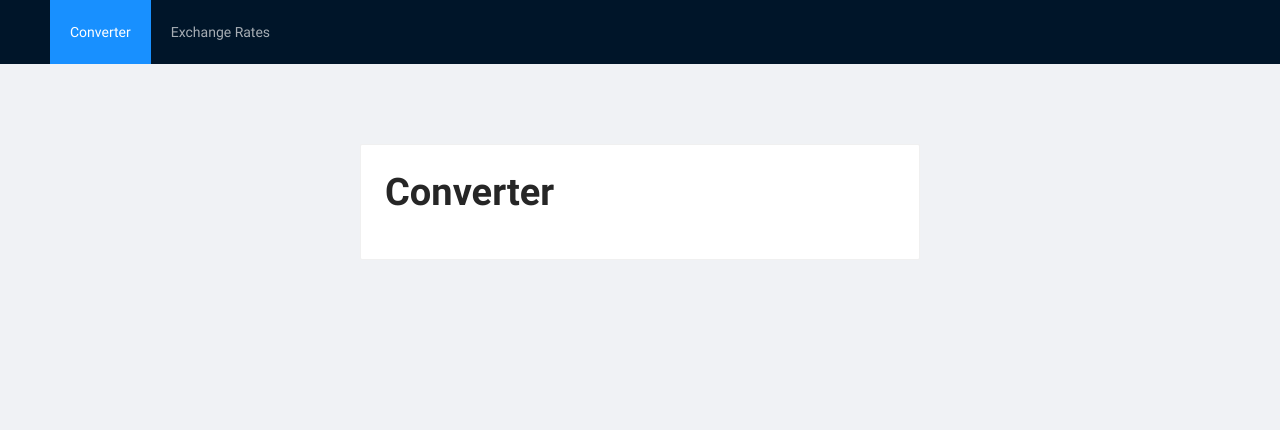
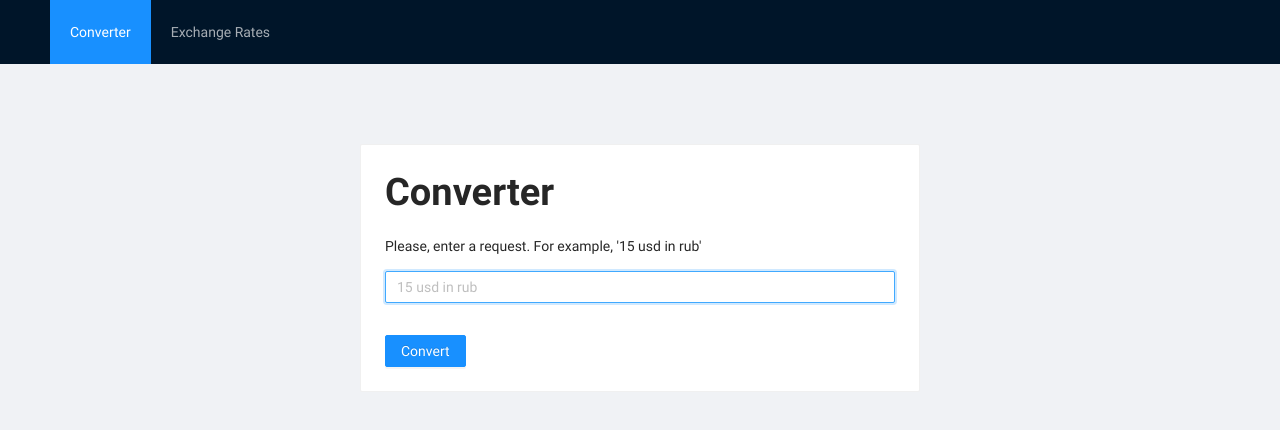
Before and after one commit to diman17/3205-test, a React (Create React App) app: page / in a window 1280 px wide. Shown: the top 430 px of the page. Built offline with nearby package versions, Linux system fonts and the light colour scheme.

Commit message:
feat: create converter page view

```diff
--- a/package.json
+++ b/package.json
@@ -7,6 +7,7 @@
     "@testing-library/react": "^13.4.0",
     "@testing-library/user-event": "^13.5.0",
     "antd": "^4.23.6",
+    "axios": "^1.1.3",
     "react": "^18.2.0",
     "react-dom": "^18.2.0",
     "react-router-dom": "^6.4.2",
--- a/src/index.js
+++ b/src/index.js
@@ -5,8 +5,4 @@ import { RouterProvider } from "react-router-dom";
 import { router } from "./router";
 
 const root = ReactDOM.createRoot(document.getElementById("root"));
-root.render(
-    <React.StrictMode>
-        <RouterProvider router={router} />
-    </React.StrictMode>
-);
+root.render(<RouterProvider router={router} />);
--- a/src/pages/Converter.js
+++ b/src/pages/Converter.js
@@ -1,12 +1,79 @@
-import { Card, Typography } from "antd";
-import React from "react";
+import { Alert, Button, Card, Input, Modal, Typography } from "antd";
+import React, { useState } from "react";
 
 const { Title } = Typography;
 
 function Converter() {
+    const regexp = /^\d+ [a-zA-Z]{3} in [a-zA-Z]{3}$/;
+
+    const [value, setValue] = useState("");
+    const [status, setStatus] = useState("");
+
+    const showModal = () => {
+        Modal.info({
+            content: <p>some messages...</p>,
+        });
+    };
+
+    const submitRequest = () => {
+        if (!value) {
+            setStatus("error");
+            return;
+        }
+
+        if (value && !regexp.test(value)) {
+            setStatus("error");
+            return;
+        }
+
+        onSubmitRequest();
+        setStatus("");
+        showModal();
+    };
+
+    const onSubmitRequest = () => {
+        const [number] = value.match(/^\d+/);
+        const [from] = value.match(/[a-zA-Z]{3}/);
+        const [to] = value.match(/[a-zA-Z]{3}$/);
+    };
+
+    const onChangeInput = (event) => {
+        setStatus("");
+        setValue(event.target.value);
+    };
+
+    const onCloseAlert = () => {
+        setStatus("");
+    };
+
     return (
         <Card style={{ margin: "0 auto", width: "50%" }}>
             <Title>Converter</Title>
+            <p>Please, enter a request. For example, '15 usd in rub'</p>
+            <Input
+                onChange={onChangeInput}
+                onPressEnter={submitRequest}
+                style={{ marginBottom: "2rem" }}
+                placeholder="15 usd in rub"
+                value={value}
+                status={status}
+                autoFocus
+            />
+            {status ? (
+                <Alert
+                    onClose={onCloseAlert}
+                    style={{ marginBottom: "2rem" }}
+                    type="error"
+                    message="Please, follow the request template. For example, '15 usd in rub'"
+                    banner
+                    closable
+                />
+            ) : (
+                ""
+            )}
+            <Button onClick={submitRequest} type="primary">
+                Convert
+            </Button>
         </Card>
     );
 }
```
Also changed, not shown: 1 other file (tests, documents, lock files or other folders).
